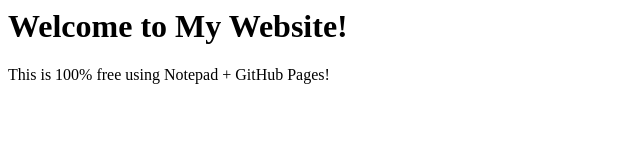
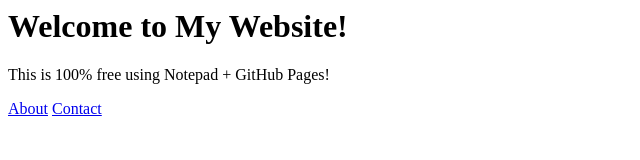
Before and after one commit to hassan7-8/shadow-zone, a plain HTML site: page index.html in a window 1280 px wide. Shown: the whole page, without its empty margins (0-640 px from the left). Drawn offline with Linux system fonts and the light colour scheme.

Commit message:
Update index.html

```diff
--- a/index.html
+++ b/index.html
@@ -5,3 +5,5 @@
   <p>This is 100% free using Notepad + GitHub Pages!</p>
 </body>
 </html>
+<a href="about.html">About</a>
+<a href="contact.html">Contact</a>
```
